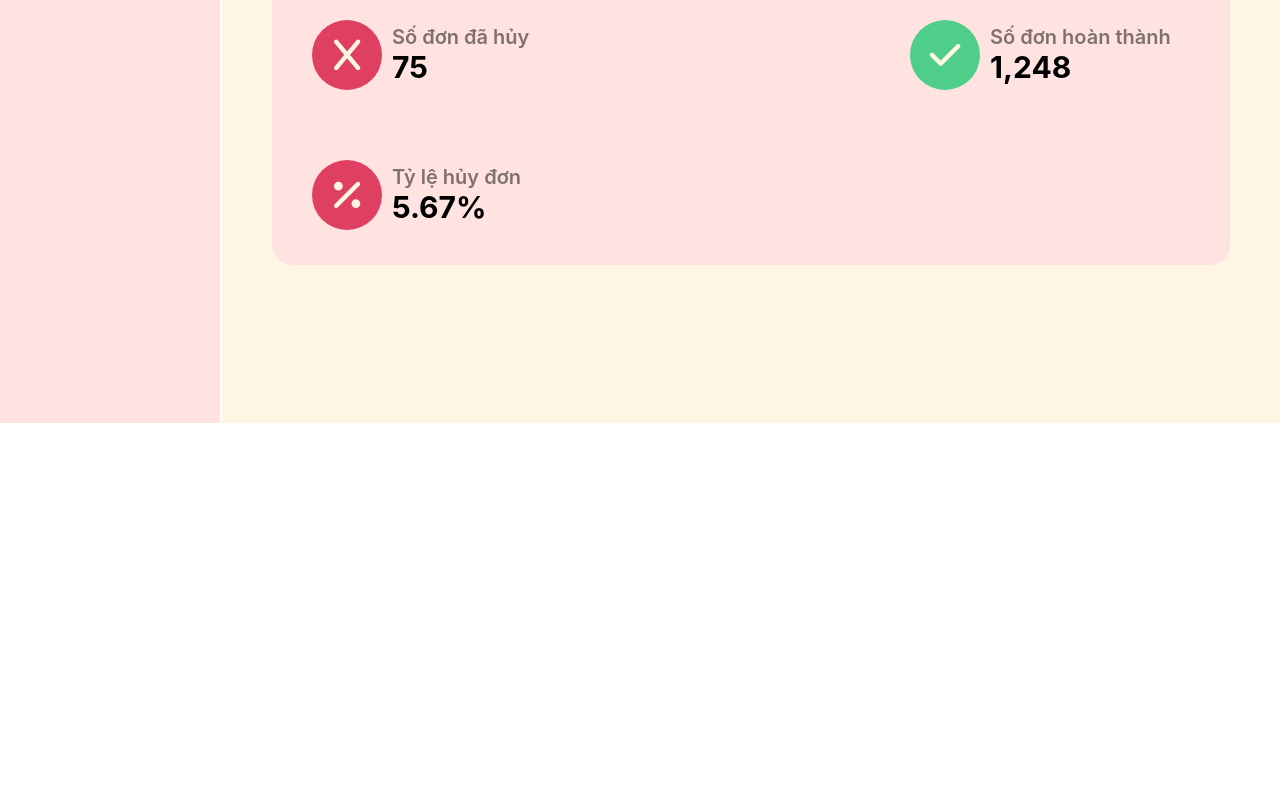
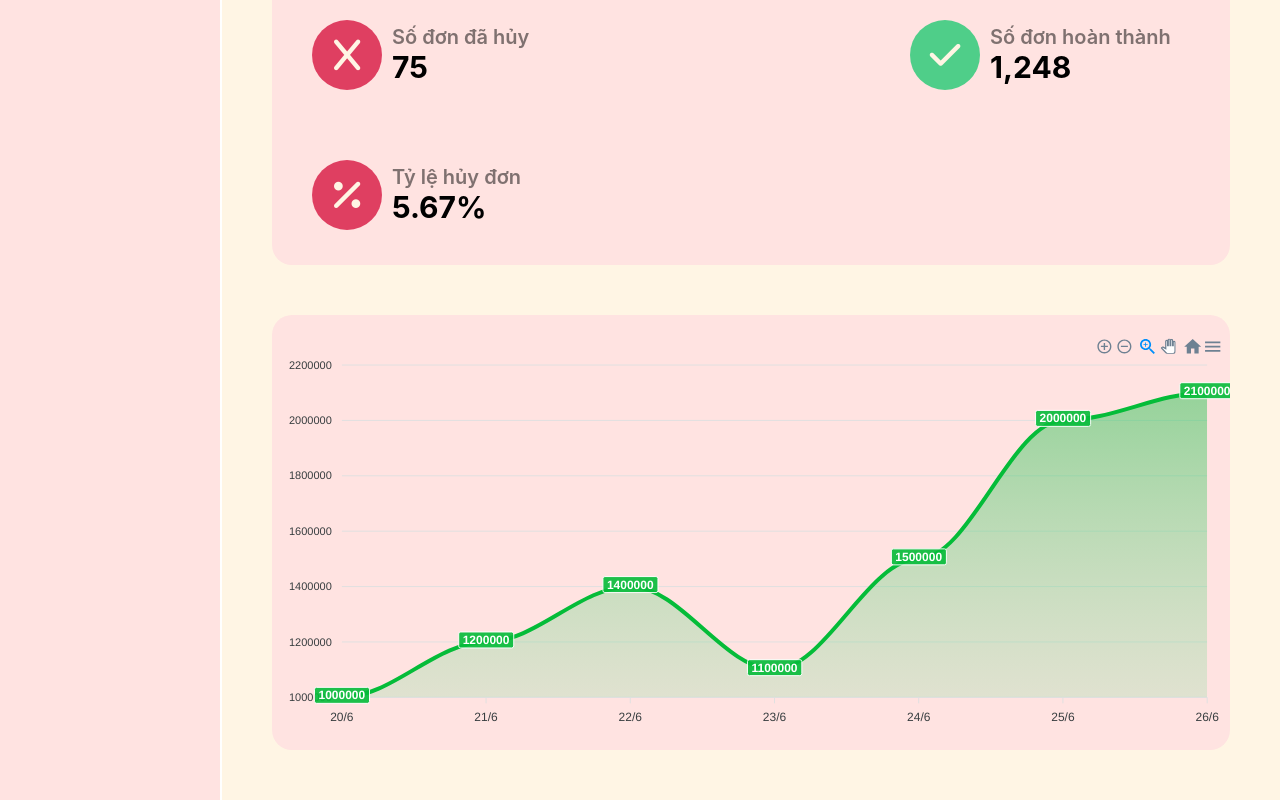
Before and after one commit to GetGoTeam/GetGo-Administrator, a React (Create React App) app: page / in a window 1280 px wide. Shown: the part 437-1237 px from the top of the page. Before the commit the page ends 860 px from the top, so only its background shows below. Built offline with nearby package versions, Linux system fonts and the light colour scheme.

Commit message:
refactor: add chart

```diff
--- a/package.json
+++ b/package.json
@@ -7,8 +7,10 @@
     "@testing-library/jest-dom": "^5.16.5",
     "@testing-library/react": "^13.4.0",
     "@testing-library/user-event": "^13.5.0",
+    "apexcharts": "^3.41.0",
     "classnames": "^2.3.2",
     "react": "^18.2.0",
+    "react-apexcharts": "^1.4.0",
     "react-dom": "^18.2.0",
     "react-router-dom": "^6.14.1",
     "react-scripts": "5.0.1",
--- /dev/null
+++ b/src/pages/Statistics/Statistics.module.scss
@@ -0,0 +1,6 @@
+.chart-container {
+  background-color: #ffe3e1;
+  border-radius: 20px;
+  margin-top: 50px;
+  padding-top: 20px;
+}
--- a/src/pages/Statistics/index.js
+++ b/src/pages/Statistics/index.js
@@ -1,10 +1,42 @@
 import StatisticsTable from "../../components/Layout/DefaultLayout/StatisticTable";
+import Chart from "react-apexcharts";
+import classes from "./Statistics.module.scss";
 
 function Statistics() {
+  const revenueList = [1000000, 1200000, 1400000, 1100000, 1500000, 2000000, 2100000];
+  const todayRevenue = revenueList[revenueList.length - 1] | 0;
+  const yesterdayRevenue = revenueList[revenueList.length - 2] | 0;
+
+  const state = {
+    options: {
+      colors: [todayRevenue >= yesterdayRevenue ? "#05BC39" : "#FE0E0E", "#4576b5"],
+      chart: {
+        id: "basic-bar",
+      },
+      xaxis: {
+        categories: ["20/6", "21/6", "22/6", "23/6", "24/6", "25/6", "26/6"],
+      },
+    },
+    series: [
+      {
+        name: "Doanh thu",
+        data: revenueList,
+      },
+    ],
+  };
+
   return (
     <>
       <h1>Thống kê</h1>
-      <StatisticsTable yesterdayRevenue={2000000} todayRevenue={2100000} canceledTrips={75} completedTrips={1248} />
+      <StatisticsTable
+        yesterdayRevenue={yesterdayRevenue}
+        todayRevenue={todayRevenue}
+        canceledTrips={75}
+        completedTrips={1248}
+      />
+      <div className={classes["chart-container"]}>
+        <Chart options={state.options} series={state.series} type="area" width="100%" height="400" />
+      </div>
     </>
   );
 }
```
Also changed, not shown: 1 other file (tests, documents, lock files or other folders).
